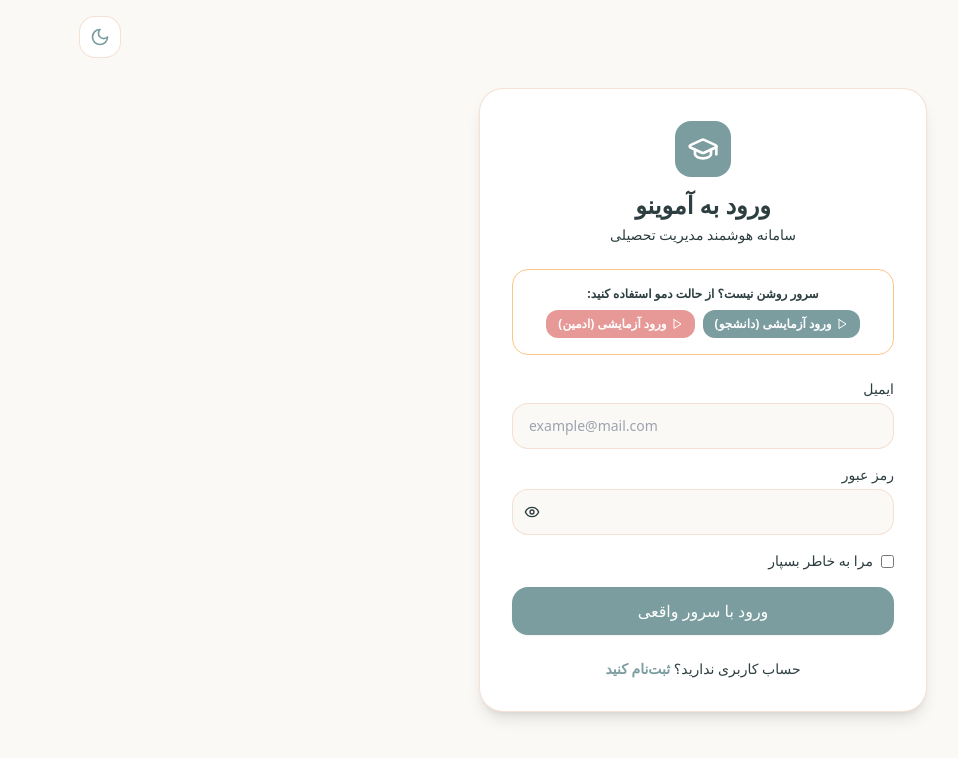
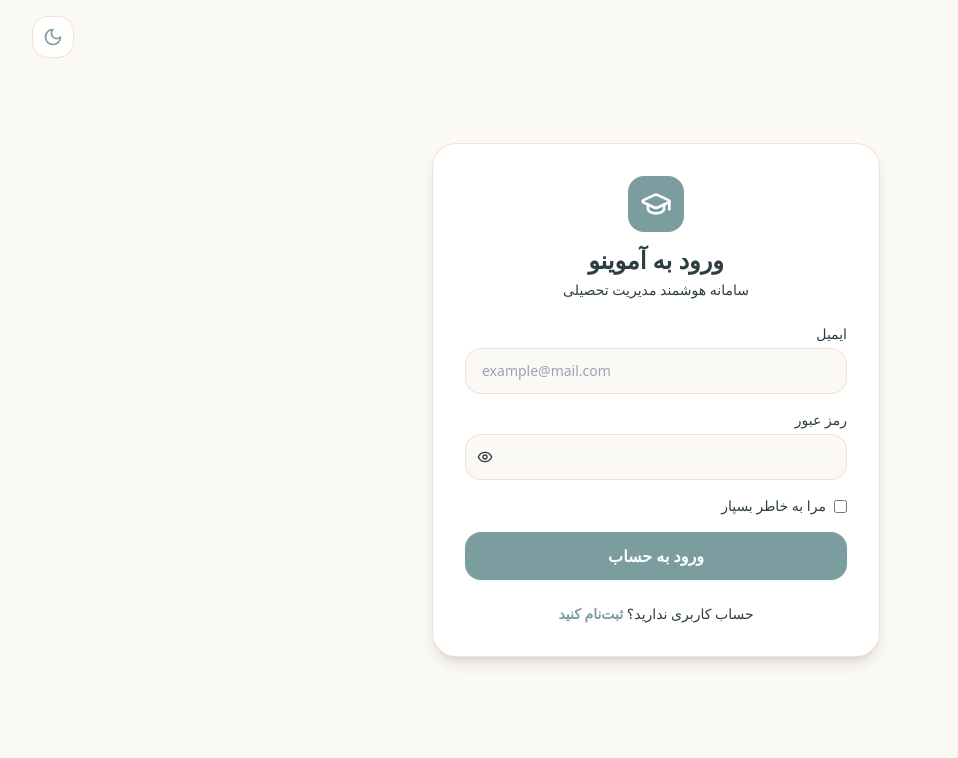
Before and after one commit to sagharfrhni/student-insights, a React (Vite) app in the folder frontend/: page /login in a window 1280 px wide. Shown: the top 758 px of the page, without its empty margins (57-1015 px from the left). Built offline with nearby package versions, Linux system fonts and the light colour scheme; a small style sheet from the web is missing.

Commit message:
deleting demo pages/feature

```diff
--- a/frontend/src/context/AuthContext.jsx
+++ b/frontend/src/context/AuthContext.jsx
@@ -24,20 +24,6 @@
   const [loading, setLoading] = useState(true);
 
   const initUserFromToken = (token) => {
-    if (token === 'demo-token') {
-      setUser({
-        isAuthenticated: true,
-        userId: '00000000-0000-0000-0000-000000000001',
-        email: 'student@demo.local',
-        firstName: 'علی',
-        lastName: 'محمدی',
-        role: 'Student',
-        isAdmin: false,
-        isDemo: true,
-      });
-      return;
-    }
-
     const decoded = parseJwt(token);
     if (decoded) {
       const role = decoded.role || decoded['http://schemas.microsoft.com/ws/2008/06/identity/claims/role'];
@@ -74,25 +60,10 @@
     return response.data;
   };
 
-
-  const loginAsDemo = (isAdmin = false) => {
-    localStorage.setItem('accessToken', 'demo-token');
-    setUser({
-      isAuthenticated: true,
-      userId: '00000000-0000-0000-0000-000000000001',
-      email: isAdmin ? 'admin@demo.local' : 'student@demo.local',
-      firstName: isAdmin ? 'مدیر' : 'علی',
-      lastName: isAdmin ? 'سیستم' : 'محمدی',
-      role: isAdmin ? 'Admin' : 'Student',
-      isAdmin: isAdmin,
-      isDemo: true,
-    });
-  };
-
   const logout = async () => {
     try {
       const refreshToken = localStorage.getItem('refreshToken');
-      if (refreshToken && localStorage.getItem('accessToken') !== 'demo-token') {
+      if (refreshToken) {
         await api.post('/auth/logout', { refreshToken });
       }
     } catch (e) {
@@ -105,7 +76,7 @@
   };
 
   return (
-    <AuthContext.Provider value={{ user, login, loginAsDemo, logout, loading }}>
+    <AuthContext.Provider value={{ user, login, logout, loading }}>
       {children}
     </AuthContext.Provider>
   );
--- a/frontend/src/pages/Dashboard.jsx
+++ b/frontend/src/pages/Dashboard.jsx
@@ -22,7 +22,6 @@
     { id: '2', title: 'درس جدید اضافه شد', sourceType: 'Course', occurredAtUtc: new Date().toISOString() }
   ]
 };
-
 
 const aiTools = [
   { name: 'ChatGPT', url: 'https://chatgpt.com', domain: 'chatgpt.com' },
@@ -68,13 +67,7 @@
     <div className="space-y-6 w-full max-w-full">
       <div className="flex flex-wrap justify-between items-center gap-2">
         <h1 className="text-xl sm:text-2xl font-bold">خلاصه وضعیت ترم جاری</h1>
-        {localStorage.getItem('accessToken') === 'demo-token' && (
-          <span className="bg-brand-amber/30 text-brand-dark text-xs px-3 py-1 rounded-full font-bold">
-            حالت دمو (آزمایشی)
-          </span>
-        )}
       </div>
-
 
       <div className="bg-white p-4 sm:p-5 rounded-3xl border border-brand-peach/80 shadow-xs space-y-3">
         <div className="flex items-center justify-between border-b border-brand-peach/40 pb-2.5">
@@ -89,7 +82,6 @@
           </div>
           <ExternalLink className="w-4 h-4 text-brand-dark/40" />
         </div>
-
 
         <div className="grid grid-cols-4 sm:grid-cols-7 gap-2.5 sm:gap-3 pt-1">
           {aiTools.map((tool) => (
@@ -121,7 +113,6 @@
         </div>
       </div>
 
-
       <div className="grid grid-cols-1 sm:grid-cols-2 lg:grid-cols-4 gap-3 sm:gap-4">
         <StatCard title="تعداد دروس" value={toPersianDigits(data.totalCourses)} icon={BookOpen} color="bg-brand-teal" />
         <StatCard title="تکالیف فعال" value={toPersianDigits(data.activeAssignmentsCount)} icon={CheckSquare} color="bg-brand-amber" />
@@ -129,9 +120,7 @@
         <StatCard title="مطالعه این هفته" value={formatMinutesToHours(data.weeklyStudyMinutes)} icon={Clock} color="bg-brand-peach" />
       </div>
 
-
       <div className="grid grid-cols-1 lg:grid-cols-2 xl:grid-cols-3 gap-4 sm:gap-6">
-
         <div className="bg-white p-4 sm:p-6 rounded-3xl border border-brand-peach/80 shadow-xs space-y-4">
           <div className="flex justify-between items-center border-b border-brand-peach/40 pb-3">
             <h2 className="font-bold text-sm sm:text-base flex items-center gap-2">
@@ -161,7 +150,6 @@
           )}
         </div>
 
-
         <div className="bg-white p-4 sm:p-6 rounded-3xl border border-brand-peach/80 shadow-xs space-y-4">
           <div className="flex justify-between items-center border-b border-brand-peach/40 pb-3">
             <h2 className="font-bold text-sm sm:text-base flex items-center gap-2">
@@ -190,7 +178,6 @@
             </div>
           )}
         </div>
-
 
         <div className="bg-white p-4 sm:p-6 rounded-3xl border border-brand-peach/80 shadow-xs space-y-4 lg:col-span-2 xl:col-span-1">
           <div className="border-b border-brand-peach/40 pb-3">
--- a/frontend/src/pages/Login.jsx
+++ b/frontend/src/pages/Login.jsx
@@ -3,7 +3,7 @@
 import { useAuth } from '../context/AuthContext';
 import { useTheme } from '../context/ThemeContext';
 import { translateError } from '../utils/errorHandler';
-import { GraduationCap, Play, Eye, EyeOff, Sun, Moon } from 'lucide-react';
+import { GraduationCap, Eye, EyeOff, Sun, Moon } from 'lucide-react';
 
 export default function Login() {
   const [email, setEmail] = useState('');
@@ -13,7 +13,7 @@
   const [error, setError] = useState('');
   const [loading, setLoading] = useState(false);
 
-  const { login, loginAsDemo } = useAuth();
+  const { login } = useAuth();
   const { theme, toggleTheme } = useTheme();
   const navigate = useNavigate();
 
@@ -32,19 +32,8 @@
     }
   };
 
-  const handleDemoLogin = (isAdmin = false) => {
-    loginAsDemo(isAdmin);
-    if (isAdmin) {
-      navigate('/admin/stats');
-    } else {
-      navigate('/dashboard');
-    }
-  };
-
   return (
     <div className="min-h-screen flex items-center justify-center bg-brand-bg p-4 text-brand-dark relative transition-colors duration-300">
-
-
       <div className="absolute top-4 left-4 z-20">
         <button
           onClick={toggleTheme}
@@ -55,66 +44,45 @@
         </button>
       </div>
 
-      <div className="bg-white p-8 rounded-3xl shadow-lg w-full max-w-md border border-brand-peach/80 relative">
+      <div className="bg-white dark:bg-[#221A32] p-8 rounded-3xl shadow-lg w-full max-w-md border border-brand-peach/80 dark:border-[#541532] relative">
         <div className="flex justify-center mb-3">
           <div className="bg-brand-teal text-white p-3 rounded-2xl shadow-xs">
             <GraduationCap className="w-8 h-8" />
           </div>
         </div>
 
-        <h2 className="text-2xl font-bold text-center mb-1">ورود به آموینو</h2>
-        <p className="text-sm text-brand-dark/60 text-center mb-6">سامانه هوشمند مدیریت تحصیلی</p>
-
-
-        <div className="bg-brand-amber/20 border border-brand-amber p-4 rounded-2xl mb-6 text-center space-y-2">
-          <p className="text-xs font-bold text-brand-dark">سرور روشن نیست؟ از حالت دمو استفاده کنید:</p>
-          <div className="flex gap-2 justify-center">
-            <button
-              onClick={() => handleDemoLogin(false)}
-              className="bg-brand-teal hover:bg-brand-teal/90 text-white px-3 py-1.5 rounded-xl text-xs font-bold flex items-center gap-1 shadow-xs"
-            >
-              <Play className="w-3 h-3" />
-              ورود آزمایشی (دانشجو)
-            </button>
-            <button
-              onClick={() => handleDemoLogin(true)}
-              className="bg-brand-rose hover:bg-brand-rose/90 text-white px-3 py-1.5 rounded-xl text-xs font-bold flex items-center gap-1 shadow-xs"
-            >
-              <Play className="w-3 h-3" />
-              ورود آزمایشی (ادمین)
-            </button>
-          </div>
-        </div>
+        <h2 className="text-2xl font-bold text-center mb-1 text-brand-dark dark:text-[#F4F0FA]">ورود به آموینو</h2>
+        <p className="text-sm text-brand-dark/60 dark:text-[#F4F0FA]/60 text-center mb-6">سامانه هوشمند مدیریت تحصیلی</p>
 
         {error && <div className="bg-brand-rose/20 text-brand-dark border border-brand-rose p-3 rounded-2xl text-sm mb-4 text-center font-medium">{error}</div>}
 
         <form onSubmit={handleSubmit} className="space-y-4">
           <div>
-            <label className="block text-sm font-medium mb-1">ایمیل</label>
+            <label className="block text-sm font-medium mb-1 text-brand-dark dark:text-[#F4F0FA]">ایمیل</label>
             <input
               type="email"
               required
               value={email}
               onChange={(e) => setEmail(e.target.value)}
-              className="w-full px-4 py-3 rounded-2xl border border-brand-peach bg-brand-bg text-brand-dark text-left dir-ltr text-sm focus:outline-none focus:ring-2 focus:ring-brand-teal"
+              className="w-full px-4 py-3 rounded-2xl border border-brand-peach dark:border-[#541532] bg-brand-bg dark:bg-[#060407] text-brand-dark dark:text-[#F4F0FA] text-left dir-ltr text-sm focus:outline-none focus:ring-2 focus:ring-brand-teal"
               placeholder="example@mail.com"
             />
           </div>
 
           <div>
-            <label className="block text-sm font-medium mb-1">رمز عبور</label>
+            <label className="block text-sm font-medium mb-1 text-brand-dark dark:text-[#F4F0FA]">رمز عبور</label>
             <div className="relative">
               <input
                 type={showPassword ? 'text' : 'password'}
                 required
                 value={password}
                 onChange={(e) => setPassword(e.target.value)}
-                className="w-full px-4 py-3 rounded-2xl border border-brand-peach bg-brand-bg text-brand-dark text-left dir-ltr text-sm pl-10 focus:outline-none focus:ring-2 focus:ring-brand-teal"
+                className="w-full px-4 py-3 rounded-2xl border border-brand-peach dark:border-[#541532] bg-brand-bg dark:bg-[#060407] text-brand-dark dark:text-[#F4F0FA] text-left dir-ltr text-sm pl-10 focus:outline-none focus:ring-2 focus:ring-brand-teal"
               />
               <button
                 type="button"
                 onClick={() => setShowPassword(!showPassword)}
-                className="absolute left-3 top-1/2 -translate-y-1/2 text-brand-dark/50 hover:text-brand-dark"
+                className="absolute left-3 top-1/2 -translate-y-1/2 text-brand-dark/50 dark:text-[#F4F0FA]/50 hover:text-brand-dark"
               >
                 {showPassword ? <EyeOff className="w-4 h-4" /> : <Eye className="w-4 h-4" />}
               </button>
@@ -122,7 +90,7 @@
           </div>
 
           <div className="flex items-center justify-between text-sm">
-            <label className="flex items-center gap-2 text-brand-dark/70 cursor-pointer">
+            <label className="flex items-center gap-2 text-brand-dark/70 dark:text-[#F4F0FA]/70 cursor-pointer">
               <input
                 type="checkbox"
                 checked={rememberMe}
@@ -136,13 +104,13 @@
           <button
             type="submit"
             disabled={loading}
-            className="w-full bg-brand-teal hover:bg-brand-teal/90 text-white py-3 rounded-2xl font-medium transition-all shadow-sm disabled:opacity-50"
+            className="w-full bg-brand-teal hover:bg-brand-teal/90 text-white py-3 rounded-2xl font-bold transition-all shadow-sm disabled:opacity-50"
           >
-            {loading ? 'در حال ورود...' : 'ورود با سرور واقعی'}
+            {loading ? 'در حال ورود...' : 'ورود به حساب'}
           </button>
         </form>
 
-        <p className="text-center text-sm text-brand-dark/60 mt-6">
+        <p className="text-center text-sm text-brand-dark/60 dark:text-[#F4F0FA]/60 mt-6">
           حساب کاربری ندارید؟{' '}
           <Link to="/register" className="text-brand-teal font-bold hover:underline">
             ثبت‌نام کنید
```
